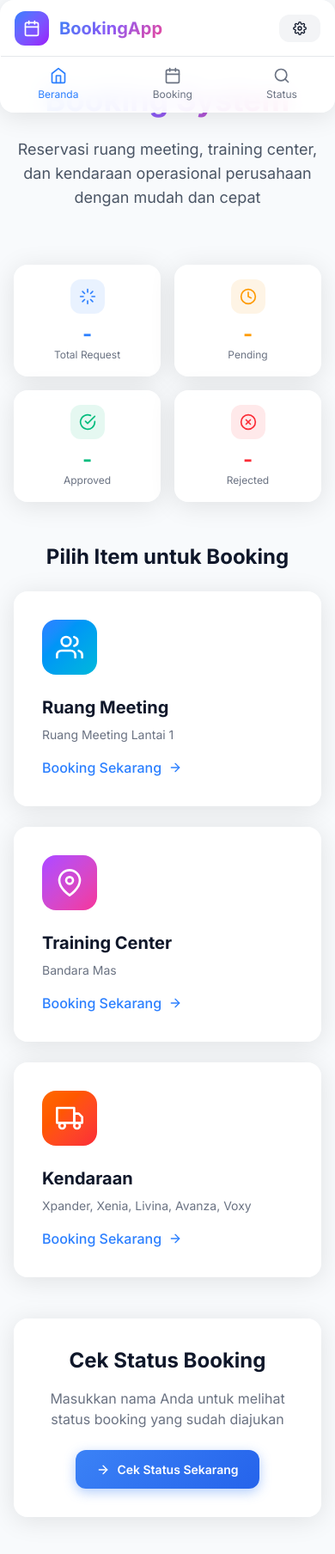
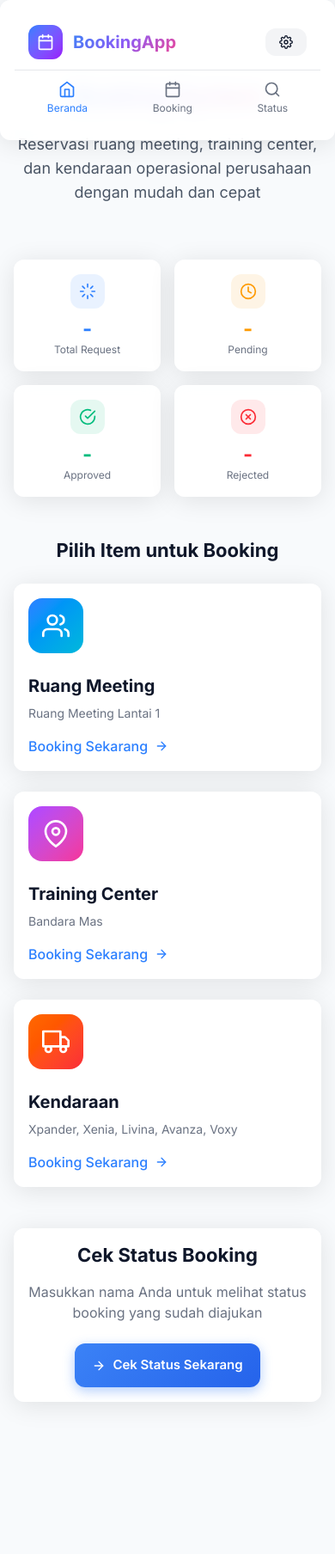
Before and after one commit to elian09134/booking-system, a Next.js app: page / in a window 390 px wide. Shown: the top 1808 px of the page at 86% size. After the commit the page ends 1679 px from the top, so only its background shows below. Built offline with nearby package versions, Linux system fonts and the light colour scheme.

Commit message:
Make web mobile friendly with responsive design

```diff
--- a/app/booking/meeting-room/page.tsx
+++ b/app/booking/meeting-room/page.tsx
@@ -183,7 +183,7 @@ export default function MeetingRoomBookingPage() {
                             </div>
 
                             {/* Start Date & Time */}
-                            <div className="grid grid-cols-2 gap-4">
+                            <div className="grid grid-cols-1 sm:grid-cols-2 gap-4 mobile-stack">
                                 <div>
                                     <label className="block text-sm font-medium mb-2">
                                         <FiCalendar className="inline w-4 h-4 mr-1" />
@@ -215,7 +215,7 @@ export default function MeetingRoomBookingPage() {
                             </div>
 
                             {/* End Date & Time */}
-                            <div className="grid grid-cols-2 gap-4">
+                            <div className="grid grid-cols-1 sm:grid-cols-2 gap-4 mobile-stack">
                                 <div>
                                     <label className="block text-sm font-medium mb-2">
                                         <FiCalendar className="inline w-4 h-4 mr-1" />
--- a/app/booking/training-center/page.tsx
+++ b/app/booking/training-center/page.tsx
@@ -183,7 +183,7 @@ export default function TrainingCenterBookingPage() {
                             </div>
 
                             {/* Start Date & Time */}
-                            <div className="grid grid-cols-2 gap-4">
+                            <div className="grid grid-cols-1 sm:grid-cols-2 gap-4 mobile-stack">
                                 <div>
                                     <label className="block text-sm font-medium mb-2">
                                         <FiCalendar className="inline w-4 h-4 mr-1" />
@@ -215,7 +215,7 @@ export default function TrainingCenterBookingPage() {
                             </div>
 
                             {/* End Date & Time */}
-                            <div className="grid grid-cols-2 gap-4">
+                            <div className="grid grid-cols-1 sm:grid-cols-2 gap-4 mobile-stack">
                                 <div>
                                     <label className="block text-sm font-medium mb-2">
                                         <FiCalendar className="inline w-4 h-4 mr-1" />
--- a/app/booking/vehicle/page.tsx
+++ b/app/booking/vehicle/page.tsx
@@ -230,7 +230,7 @@ export default function VehicleBookingPage() {
                             </div>
 
                             {/* Start Date & Time */}
-                            <div className="grid grid-cols-2 gap-4">
+                            <div className="grid grid-cols-1 sm:grid-cols-2 gap-4 mobile-stack">
                                 <div>
                                     <label className="block text-sm font-medium mb-2">
                                         <FiCalendar className="inline w-4 h-4 mr-1" />
@@ -262,7 +262,7 @@ export default function VehicleBookingPage() {
                             </div>
 
                             {/* End Date & Time */}
-                            <div className="grid grid-cols-2 gap-4">
+                            <div className="grid grid-cols-1 sm:grid-cols-2 gap-4 mobile-stack">
                                 <div>
                                     <label className="block text-sm font-medium mb-2">
                                         <FiCalendar className="inline w-4 h-4 mr-1" />
--- a/app/globals.css
+++ b/app/globals.css
@@ -234,6 +234,7 @@ body {
     opacity: 0;
     transform: translateY(10px);
   }
+
   to {
     opacity: 1;
     transform: translateY(0);
@@ -246,9 +247,12 @@ body {
 
 /* Pulse Animation for Stats */
 @keyframes pulse {
-  0%, 100% {
+
+  0%,
+  100% {
     transform: scale(1);
   }
+
   50% {
     transform: scale(1.05);
   }
@@ -257,3 +261,102 @@ body {
 .pulse-on-hover:hover {
   animation: pulse 0.3s ease;
 }
+
+/* Mobile Responsive Styles */
+@media (max-width: 640px) {
+
+  /* Larger touch targets on mobile */
+  .btn {
+    padding: 14px 20px;
+    font-size: 15px;
+    min-height: 48px;
+  }
+
+  .input-field {
+    padding: 16px;
+    font-size: 16px;
+    /* Prevents zoom on iOS */
+    min-height: 52px;
+  }
+
+  /* Better spacing on mobile */
+  .glass-card {
+    border-radius: 12px;
+    padding: 16px;
+  }
+
+  /* Adjust form grids for mobile */
+  .mobile-stack {
+    grid-template-columns: 1fr !important;
+    gap: 12px !important;
+  }
+
+  /* Smaller badges on mobile */
+  .badge {
+    padding: 3px 10px;
+    font-size: 10px;
+  }
+
+  /* Adjust header sizes */
+  h1 {
+    font-size: 1.75rem !important;
+    line-height: 1.2 !important;
+  }
+
+  h2 {
+    font-size: 1.375rem !important;
+  }
+
+  /* Ensure full-width buttons on mobile */
+  .mobile-full-width {
+    width: 100% !important;
+  }
+}
+
+/* Safe area padding for iOS notch */
+@supports (padding-top: env(safe-area-inset-top)) {
+  .safe-area-top {
+    padding-top: env(safe-area-inset-top);
+  }
+
+  .safe-area-bottom {
+    padding-bottom: env(safe-area-inset-bottom);
+  }
+}
+
+/* Improved touch feedback */
+@media (hover: none) and (pointer: coarse) {
+  .hover-card:active {
+    transform: scale(0.98);
+    transition: transform 0.1s ease;
+  }
+
+  .btn:active:not(:disabled) {
+    transform: scale(0.97);
+  }
+}
+
+/* Table responsiveness */
+@media (max-width: 768px) {
+  .responsive-table {
+    display: block;
+    overflow-x: auto;
+    -webkit-overflow-scrolling: touch;
+  }
+
+  .responsive-table table {
+    min-width: 600px;
+  }
+}
+
+/* Hide scrollbar on mobile for cleaner look */
+@media (max-width: 640px) {
+  ::-webkit-scrollbar {
+    display: none;
+  }
+
+  * {
+    -ms-overflow-style: none;
+    scrollbar-width: none;
+  }
+}
```
